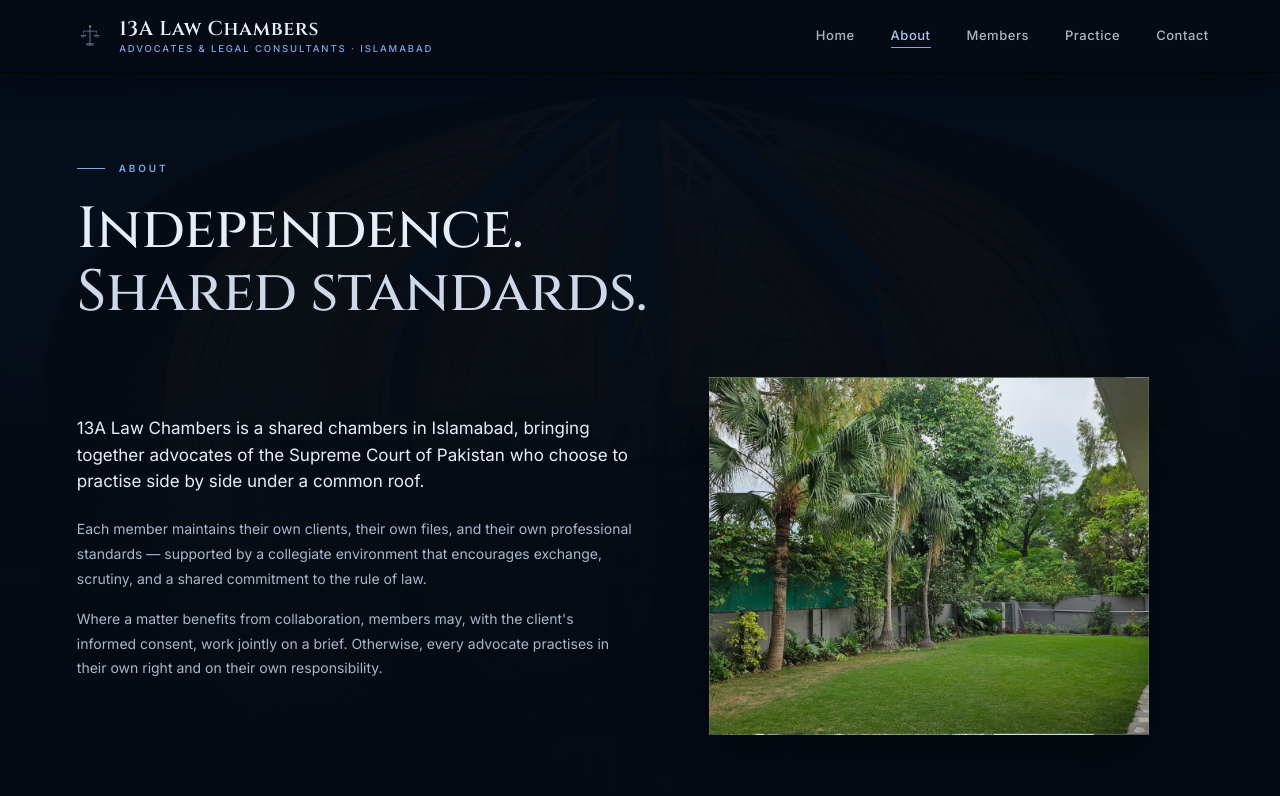
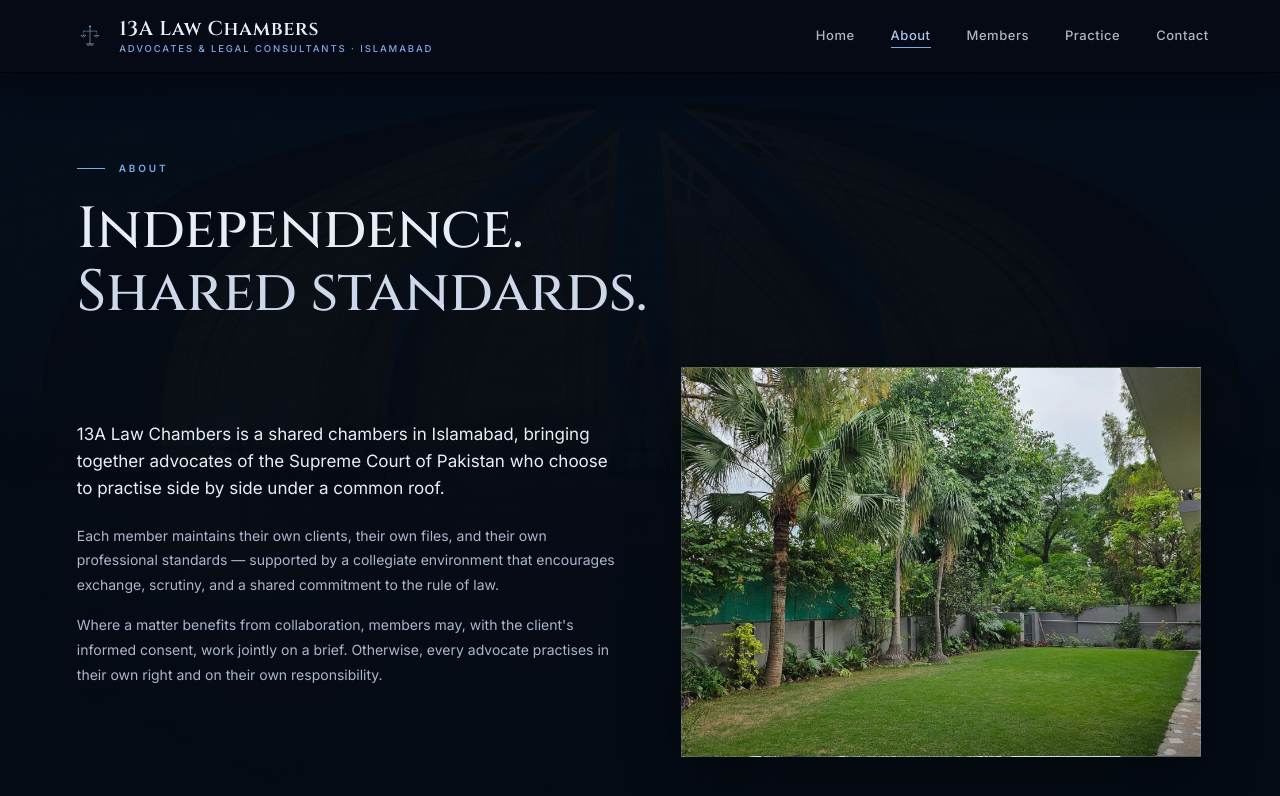
Before and after one commit to Hassanahmed-15/13A-LAW-CHAMBERS, a React (Vite) app in the folder react-app/: page /about in a window 1280 px wide. Shown: the top 796 px of the page. Built offline with nearby package versions, Linux system fonts and the light colour scheme.

Commit message:
Adjust and compress about image

```diff
--- a/react-app/src/App.css
+++ b/react-app/src/App.css
@@ -234,10 +234,10 @@ section:last-of-type{border-bottom:none}
   pointer-events:none;
 }
 .about-grid{
-  margin-top:52px;
+  margin-top:42px;
   display:grid;
-  grid-template-columns:minmax(0, 560px) minmax(320px, 440px);
-  gap:72px;
+  grid-template-columns:minmax(0, 540px) minmax(360px, 520px);
+  gap:64px;
   align-items:center;
 }
 .about-text p{
@@ -250,7 +250,7 @@ section:last-of-type{border-bottom:none}
 }
 .about-image-band{
   width:100%;
-  aspect-ratio:4/3.25;
+  aspect-ratio:4/3;
   background:
     linear-gradient(180deg, rgba(5,11,20,.02), rgba(5,11,20,.18)),
     url('/chambers-garden.jpeg');
@@ -258,6 +258,7 @@ section:last-of-type{border-bottom:none}
   background-position:center 52%;
   border:1px solid rgba(125,169,232,.18);
   box-shadow:0 18px 48px rgba(0,0,0,.34);
+  transform:translateY(-18px);
 }
 @media(max-width:980px){
   .about-grid{
@@ -265,6 +266,7 @@ section:last-of-type{border-bottom:none}
     gap:40px;
     align-items:start;
   }
+  .about-image-band{transform:none}
 }
 @media(max-width:700px){
   .about-text p{font-size:15px}
```
Also changed, not shown: react-app/public/chambers-garden.jpeg.
